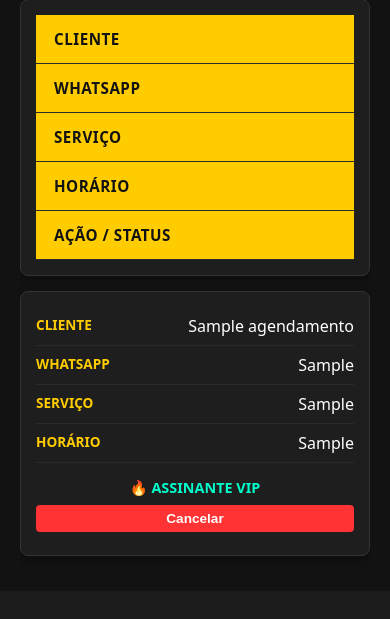
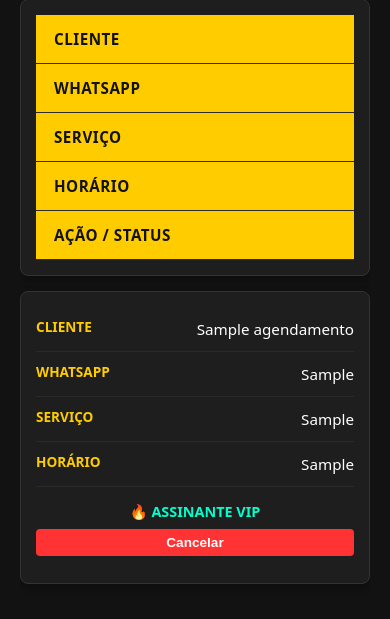
Before and after one commit to madsenkill/sistema-agendamento-barbearia, a Flask app: page /admin in a window 390 px wide. Shown: the part 765-1384 px from the top of the page. Before the commit the page ends 1324 px from the top, so only its background shows below. Run offline with Flask 3, Linux system fonts and the light colour scheme; a user stored in the database is signed in; tables that the repository leaves empty hold one stand-in row (values such as "Sample post").

```diff
--- a/templates/admin.html
+++ b/templates/admin.html
@@ -263,15 +263,18 @@
 
             td {
                 text-align: right;
-                padding: 8px 0;
+                padding: 12px 0 12px 40%; /* O 40% aqui empurra o texto para não encavalar */
                 border-bottom: 1px solid #2a2a2a;
                 position: relative;
-                font-size: 1rem;
+                font-size: 0.95rem;
+                word-wrap: break-word; /* Faz o texto longo quebrar de linha */
+                min-height: 45px;
             }
 
             td:last-child {
                 border-bottom: none;
                 padding-top: 15px;
+                padding-left: 0; /* Remove o recuo dos botões */
                 text-align: center;
                 display: flex;
                 flex-direction: column;
@@ -279,15 +282,18 @@
                 align-items: center;
             }
 
-            /* Insere o nome do dado do lado esquerdo usando o "data-label" */
             td::before {
                 content: attr(data-label);
                 position: absolute;
                 left: 0;
+                top: 12px;
                 font-weight: bold;
                 color: #ffcc00;
                 text-transform: uppercase;
                 font-size: 0.85rem;
+                width: 35%; /* Limita o tamanho do rótulo amarelo */
+                text-align: left;
+                line-height: 1.2;
             }
         }
     </style>
```
Also changed, not shown: templates/index.html (+8 -1 lines).
